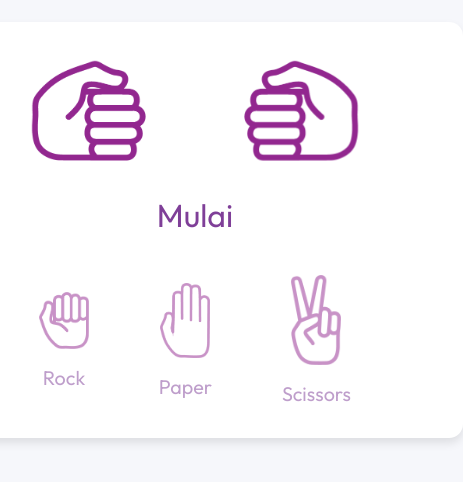
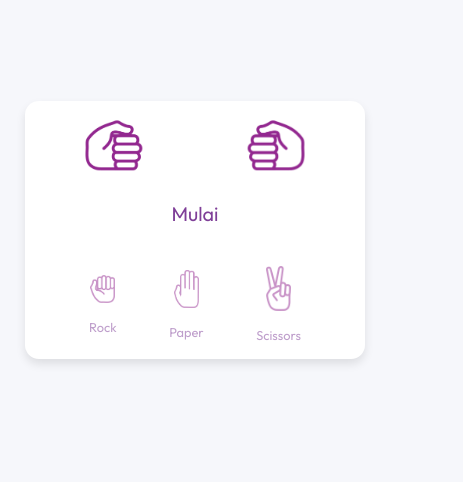
Before and after one commit to callMeZu/RPS-Games, a plain HTML site: page index.html in a window 390 px wide. Shown: the part 192-674 px from the top of the page, 463 px wide, since content can reach past the window. Drawn offline with Linux system fonts and the light colour scheme.

Commit message:
updating css for mobile

```diff
--- a/style.css
+++ b/style.css
@@ -105,3 +105,25 @@ body {
   font-size: 1.235rem;
   margin-top: 1rem;
 }
+
+@media (max-width: 600px) {
+  .container {
+    padding: 1rem 4rem;
+  }
+
+  .result_images img {
+    width: 50px;
+  }
+
+  .option_image img {
+    width: 25px;
+  }
+
+  .result {
+    font-size: 1.235rem;
+  }
+
+  .option_image p {
+    font-size: 0.8rem;
+  }
+}
```
